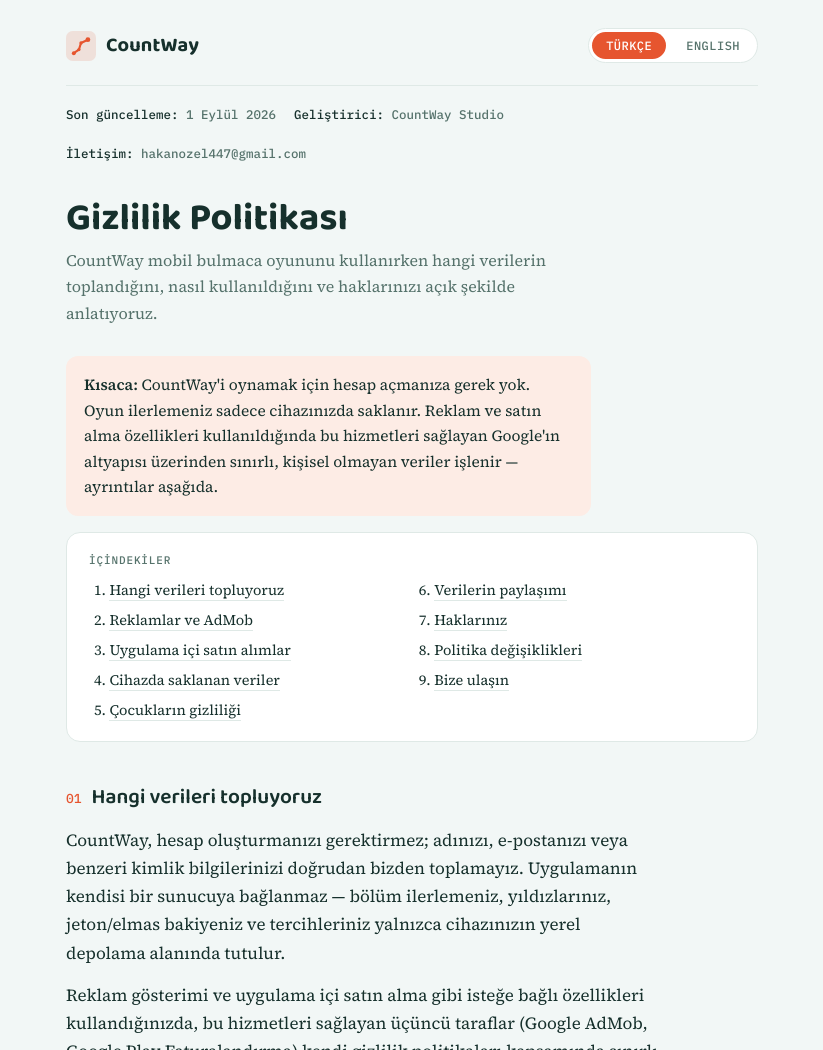
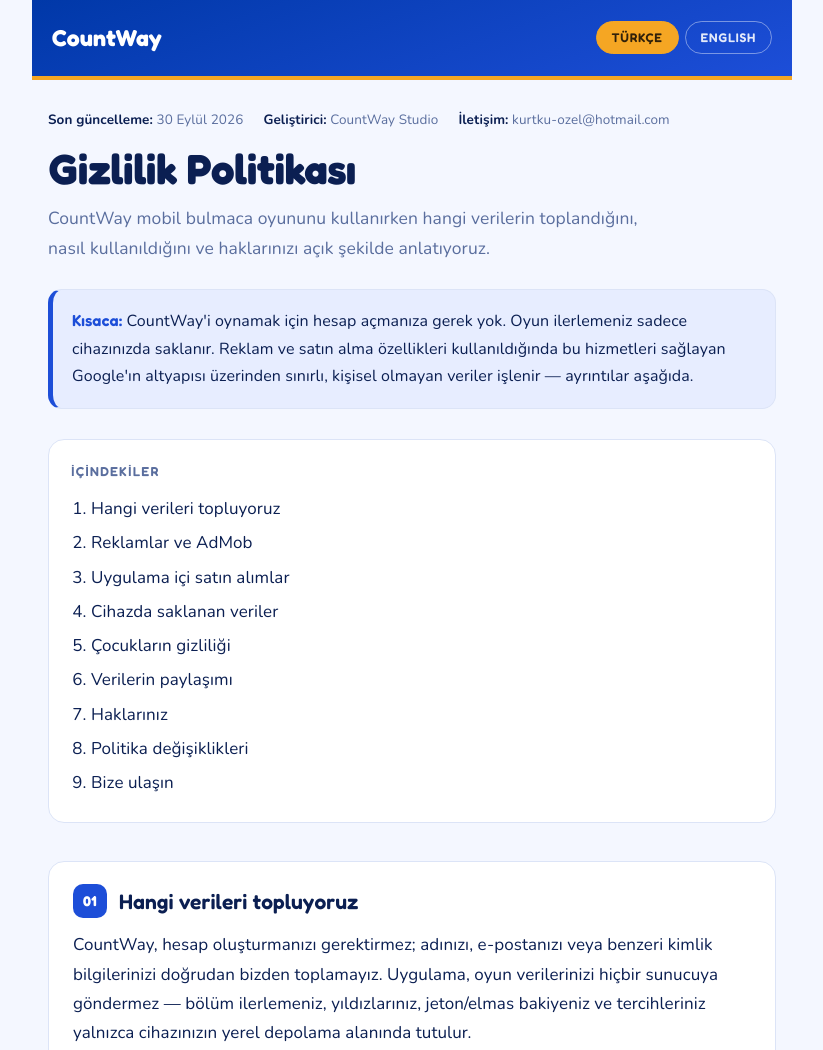
Before and after one commit to hakanozel447-svg/countway-privacy, a plain HTML site: page index.html in a window 1280 px wide. Shown: the top 1050 px of the page, without its empty margins (228-1051 px from the left). Drawn offline with nearby package versions, Linux system fonts and the light colour scheme.

Commit message:
Gizlilik politikası güncellendi: yaş eşiği 16, sunucu ifadesi düzeltildi, yeni tasarım, iletişim adresi

```diff
--- a/index.html
+++ b/index.html
@@ -6,130 +6,162 @@
 <meta name="description" content="CountWay mobil bulmaca oyununun gizlilik politikası — hangi verilerin toplandığı, nasıl kullanıldığı ve kullanıcı hakları. Türkçe ve İngilizce.">
 <title>CountWay Gizlilik Politikası</title>
 <style>
-  @import url('https://fonts.googleapis.com/css2?family=Baloo+2:wght@600;700&family=Source+Serif+4:opsz,wght@8..60,400;8..60,600&family=IBM+Plex+Mono:wght@500&display=swap');
+  @import url('https://fonts.googleapis.com/css2?family=Fredoka:wght@500;600;700&family=Nunito:wght@400;600;700&display=swap');
+
+  /* CountWay gizlilik sayfası — oyunun kendi paleti (UiTheme.gd):
+     LEVEL_BG #0038A8, TILE #1D4ED8, GOLD #F5A623/#FFD13B, VIP #2de1c2.
+     Başlıklar Fredoka (oyunun birincil yazı tipi), uzun metin Nunito
+     (o da projede var) — Fredoka bir gösteri yazı tipi, sayfalarca
+     hukuki metinde yorucu olurdu. */
 
   :root{
-    --bg:#f2f7f6;
-    --surface:#ffffff;
-    --text:#16302c;
-    --text-muted:#55726b;
-    --accent:#e6552f;
-    --accent-soft:#fdece5;
-    --border:#dfe9e6;
-    --star:#c9861f;
+    --bg:#F4F7FF;
+    --surface:#FFFFFF;
+    --text:#0B1F52;
+    --text-muted:#5A6E9E;
+    --accent:#1D4ED8;
+    --accent-soft:#E7EDFF;
+    --border:#DCE4F7;
+    --star:#F5A623;
+    --band:linear-gradient(160deg,#0038A8 0%,#1D4ED8 100%);
   }
   @media (prefers-color-scheme: dark){
     :root:not([data-theme="light"]){
-      --bg:#0e201e;
-      --surface:#16302c;
-      --text:#eef4f2;
-      --text-muted:#9fb8b2;
-      --accent:#ff9d80;
-      --accent-soft:rgba(255,157,128,.14);
-      --border:#23433d;
-      --star:#f0b84f;
+      --bg:#071233;
+      --surface:#0E1E4A;
+      --text:#EAF0FF;
+      --text-muted:#9FB2DE;
+      --accent:#7BA2FF;
+      --accent-soft:rgba(123,162,255,.14);
+      --border:#1C2F63;
+      --star:#FFD13B;
+      --band:linear-gradient(160deg,#001C55 0%,#0B2E7A 100%);
     }
   }
   :root[data-theme="dark"]{
-    --bg:#0e201e;
-    --surface:#16302c;
-    --text:#eef4f2;
-    --text-muted:#9fb8b2;
-    --accent:#ff9d80;
-    --accent-soft:rgba(255,157,128,.14);
-    --border:#23433d;
-    --star:#f0b84f;
+    --bg:#071233; --surface:#0E1E4A; --text:#EAF0FF; --text-muted:#9FB2DE;
+    --accent:#7BA2FF; --accent-soft:rgba(123,162,255,.14); --border:#1C2F63;
+    --star:#FFD13B; --band:linear-gradient(160deg,#001C55 0%,#0B2E7A 100%);
   }
 
   *{box-sizing:border-box;}
+  html{-webkit-text-size-adjust:100%;}
   body{
-    margin:0;
-    background:var(--bg);
-    color:var(--text);
-    font-family:'Source Serif 4', Georgia, 'Times New Roman', serif;
-    line-height:1.65;
-    font-size:17px;
+    margin:0; background:var(--bg); color:var(--text);
+    font-family:'Nunito',system-ui,-apple-system,'Segoe UI',sans-serif;
+    font-size:17px; line-height:1.72; letter-spacing:.005em;
   }
-  .wrap{max-width:740px;margin:0 auto;padding:0 24px 96px;}
+  .wrap{max-width:760px; margin:0 auto; padding:0 16px 64px;}
 
-  header.top{
-    display:flex;align-items:center;justify-content:space-between;
-    padding:28px 0 22px;border-bottom:1px solid var(--border);
-    margin-bottom:8px; gap:16px; flex-wrap:wrap;
+  /* ---- üst bant ---- */
+  .top{
+    display:flex; align-items:center; justify-content:space-between;
+    gap:16px; flex-wrap:wrap;
+    margin:0 -16px 28px; padding:18px 20px;
+    background:var(--band);
+    border-bottom:4px solid var(--star);
   }
-  .brand{display:flex;align-items:center;gap:10px;}
-  .brand svg{width:30px;height:30px;flex:none;}
+  .brand{display:flex; align-items:center;}
   .brand span{
-    font-family:'Baloo 2',sans-serif;font-weight:700;font-size:20px;
-    letter-spacing:.2px;
+    font-family:'Fredoka',sans-serif; font-weight:700; font-size:23px;
+    color:#fff; letter-spacing:.01em;
   }
-  .langtoggle{display:flex;gap:6px;background:var(--surface);border:1px solid var(--border);
-    border-radius:999px;padding:3px;}
+  .langtoggle{display:flex; gap:6px;}
   .langtoggle button{
-    font-family:'IBM Plex Mono',monospace;font-size:12px;font-weight:500;
-    letter-spacing:.04em; border:none;background:transparent;color:var(--text-muted);
-    padding:6px 14px;border-radius:999px;cursor:pointer;transition:background .15s,color .15s;
+    font-family:'Fredoka',sans-serif; font-weight:600; font-size:12.5px;
+    letter-spacing:.06em; cursor:pointer;
+    padding:8px 15px; border-radius:999px;
+    border:1.5px solid rgba(255,255,255,.42);
+    background:transparent; color:rgba(255,255,255,.88);
+    transition:background .15s, color .15s, border-color .15s;
   }
-  .langtoggle button.active{background:var(--accent);color:#fff;}
+  .langtoggle button:hover{background:rgba(255,255,255,.14);}
+  .langtoggle button.active{
+    background:var(--star); border-color:var(--star); color:#30210A;
+  }
 
+  /* ---- başlık bloğu ---- */
   .meta{
-    font-family:'IBM Plex Mono',monospace;font-size:12.5px;color:var(--text-muted);
-    display:flex;gap:18px;flex-wrap:wrap;margin:18px 0 34px;
+    display:flex; flex-wrap:wrap; gap:6px 20px;
+    font-size:13.5px; color:var(--text-muted); margin-bottom:14px;
   }
-  .meta b{color:var(--text);font-weight:500;}
+  .meta b{color:var(--text); font-weight:700;}
+  h1{
+    font-family:'Fredoka',sans-serif; font-weight:700;
+    font-size:clamp(30px,7vw,42px); line-height:1.15;
+    margin:0 0 10px; letter-spacing:-.01em;
+  }
+  .tagline{
+    font-size:17.5px; color:var(--text-muted);
+    margin:0 0 26px; max-width:58ch;
+  }
 
-  h1{
-    font-family:'Baloo 2',sans-serif;font-weight:700;font-size:clamp(28px,5vw,38px);
-    line-height:1.15;text-wrap:balance;margin:6px 0 6px;
+  /* ---- özet kutusu ---- */
+  .callout{
+    background:var(--accent-soft);
+    border:1px solid var(--border);
+    border-left:5px solid var(--accent);
+    border-radius:14px; padding:17px 19px;
+    margin:0 0 30px; font-size:16px;
   }
-  .tagline{color:var(--text-muted);font-size:16px;margin:0 0 30px;max-width:60ch;}
+  .callout b{font-family:'Fredoka',sans-serif; font-weight:600; color:var(--accent);}
 
-  nav.toc{
-    background:var(--surface);border:1px solid var(--border);border-radius:14px;
-    padding:18px 22px;margin-bottom:38px;
+  /* ---- içindekiler ---- */
+  .toc{
+    background:var(--surface); border:1px solid var(--border);
+    border-radius:16px; padding:20px 22px; margin:0 0 38px;
   }
-  nav.toc p{
-    font-family:'IBM Plex Mono',monospace;font-size:11px;letter-spacing:.08em;
-    text-transform:uppercase;color:var(--text-muted);margin:0 0 10px;
+  .toc > p{
+    font-family:'Fredoka',sans-serif; font-weight:600; font-size:13px;
+    letter-spacing:.09em; text-transform:uppercase;
+    color:var(--text-muted); margin:0 0 12px;
   }
-  nav.toc ol{margin:0;padding-left:1.2em;columns:2;column-gap:24px;}
-  nav.toc li{margin-bottom:6px;font-size:14.5px;}
-  nav.toc a{color:var(--text);text-decoration:none;border-bottom:1px solid var(--border);}
-  nav.toc a:hover{border-color:var(--accent);color:var(--accent);}
+  .toc ol{margin:0; padding-left:20px;}
+  .toc li{margin:5px 0;}
+  .toc a{color:var(--text); text-decoration:none; border-bottom:1px solid transparent;}
+  .toc a:hover{color:var(--accent); border-bottom-color:var(--accent);}
 
-  section{margin-bottom:34px;scroll-margin-top:20px;}
+  /* ---- bölümler ---- */
+  section{
+    background:var(--surface); border:1px solid var(--border);
+    border-radius:16px; padding:22px 24px; margin:0 0 16px;
+    scroll-margin-top:16px;
+  }
   h2{
-    font-family:'Baloo 2',sans-serif;font-weight:600;font-size:21px;
-    color:var(--text);margin:0 0 12px;display:flex;align-items:baseline;gap:10px;
+    display:flex; align-items:center; gap:12px;
+    font-family:'Fredoka',sans-serif; font-weight:600;
+    font-size:21px; line-height:1.3; margin:0 0 12px;
   }
-  h2 .num{font-family:'IBM Plex Mono',monospace;font-size:13px;color:var(--accent);font-weight:500;}
-  p{margin:0 0 14px;max-width:66ch;}
-  ul{margin:0 0 14px;padding-left:1.3em;max-width:64ch;}
-  li{margin-bottom:6px;}
-  a{color:var(--accent);}
-
-  .callout{
-    background:var(--accent-soft);border-radius:12px;padding:16px 18px;
-    margin:0 0 16px;max-width:64ch;font-size:15.5px;
+  .num{
+    flex:none; display:inline-flex; align-items:center; justify-content:center;
+    min-width:34px; height:34px; border-radius:10px;
+    background:var(--accent); color:#fff;
+    font-size:14px; font-weight:700; letter-spacing:.02em;
   }
-  .callout b{color:var(--text);}
-
-  table{border-collapse:collapse;width:100%;margin:0 0 16px;font-size:14.5px;}
-  table :is(th,td){text-align:left;padding:8px 10px;border-bottom:1px solid var(--border);vertical-align:top;}
-  th{font-family:'IBM Plex Mono',monospace;font-size:11px;letter-spacing:.06em;text-transform:uppercase;color:var(--text-muted);font-weight:500;}
+  section p{margin:0 0 12px;}
+  section p:last-child{margin-bottom:0;}
+  section ul{margin:0 0 12px; padding-left:22px;}
+  section li{margin:6px 0;}
+  a{color:var(--accent); text-decoration:underline; text-underline-offset:2px;}
+  a:hover{color:var(--text);}
+  b,strong{font-weight:700;}
 
   footer{
-    margin-top:52px;padding-top:26px;border-top:1px solid var(--border);
-    font-size:14.5px;color:var(--text-muted);
+    margin-top:36px; padding-top:22px; border-top:1px solid var(--border);
+    font-size:13.5px; color:var(--text-muted); text-align:center;
   }
-  footer a{color:var(--accent);}
 
   [data-lang]{display:none;}
   [data-lang].active{display:block;}
 
   @media (max-width:520px){
-    nav.toc ol{columns:1;}
-    .meta{gap:10px 18px;}
+    body{font-size:16px;}
+    .wrap{padding:0 14px 48px;}
+    .top{margin:0 -14px 22px; padding:15px 16px;}
+    .brand span{font-size:20px;}
+    section{padding:18px 17px; border-radius:14px;}
+    h2{font-size:19px; gap:10px;}
+    .num{min-width:30px; height:30px; font-size:13px;}
   }
 </style>
 </head>
@@ -137,14 +169,6 @@
 <div class="wrap">
   <header class="top">
     <div class="brand">
-      <svg viewBox="0 0 100 100" xmlns="http://www.w3.org/2000/svg" aria-hidden="true">
-        <rect width="100" height="100" rx="22" fill="var(--accent)" opacity="0.14"/>
-        <polyline points="26,74 43,62 50,40 73,29" fill="none" stroke="var(--accent)" stroke-width="7" stroke-linecap="round" stroke-linejoin="round"/>
-        <circle cx="26" cy="74" r="6.5" fill="var(--accent)"/>
-        <circle cx="43" cy="62" r="5.5" fill="var(--accent)"/>
-        <circle cx="50" cy="40" r="5.5" fill="var(--accent)"/>
-        <circle cx="73" cy="29" r="8" fill="var(--accent)"/>
-      </svg>
       <span>CountWay</span>
     </div>
     <div class="langtoggle" role="group" aria-label="Language">
@@ -155,7 +179,7 @@
 
   <!-- ============ TURKISH ============ -->
   <div data-lang="tr" class="active">
-    <div class="meta"><span><b>Son güncelleme:</b> 1 Eylül 2026</span><span><b>Geliştirici:</b> CountWay Studio</span><span><b>İletişim:</b> hakanozel447@gmail.com</span></div>
+    <div class="meta"><span><b>Son güncelleme:</b> 30 Eylül 2026</span><span><b>Geliştirici:</b> CountWay Studio</span><span><b>İletişim:</b> kurtku-ozel@hotmail.com</span></div>
     <h1>Gizlilik Politikası</h1>
     <p class="tagline">CountWay mobil bulmaca oyununu kullanırken hangi verilerin toplandığını, nasıl kullanıldığını ve haklarınızı açık şekilde anlatıyoruz.</p>
 
@@ -178,7 +202,7 @@
 
     <section id="tr-1">
       <h2><span class="num">01</span>Hangi verileri topluyoruz</h2>
-      <p>CountWay, hesap oluşturmanızı gerektirmez; adınızı, e-postanızı veya benzeri kimlik bilgilerinizi doğrudan bizden toplamayız. Uygulamanın kendisi bir sunucuya bağlanmaz — bölüm ilerlemeniz, yıldızlarınız, jeton/elmas bakiyeniz ve tercihleriniz yalnızca cihazınızın yerel depolama alanında tutulur.</p>
+      <p>CountWay, hesap oluşturmanızı gerektirmez; adınızı, e-postanızı veya benzeri kimlik bilgilerinizi doğrudan bizden toplamayız. Uygulama, oyun verilerinizi hiçbir sunucuya göndermez — bölüm ilerlemeniz, yıldızlarınız, jeton/elmas bakiyeniz ve tercihleriniz yalnızca cihazınızın yerel depolama alanında tutulur.</p>
       <p>Reklam gösterimi ve uygulama içi satın alma gibi isteğe bağlı özellikleri kullandığınızda, bu hizmetleri sağlayan üçüncü taraflar (Google AdMob, Google Play Faturalandırma) kendi gizlilik politikaları kapsamında sınırlı teknik veri toplayabilir. Bu veriler bizim tarafımızdan değil, doğrudan bu hizmet sağlayıcılar tarafından işlenir.</p>
     </section>
 
@@ -208,7 +232,9 @@
 
     <section id="tr-5">
       <h2><span class="num">05</span>Çocukların gizliliği</h2>
-      <p>CountWay, genel kitleye yönelik bir bulmaca oyunudur ve özellikle çocuklara yönelik olarak tasarlanmamıştır. 13 yaşın altındaki kullanıcılardan bilerek kişisel veri toplamıyoruz. Bir çocuğun bize kişisel veri sağladığını düşünüyorsanız, aşağıdaki adresten bizimle iletişime geçin; ilgili veriyi derhal kaldıracağız.</p>
+      <p>CountWay, genel kitleye yönelik bir bulmaca oyunudur ve özellikle çocuklara yönelik olarak tasarlanmamıştır. 16 yaşın altındaki kullanıcılardan bilerek kişisel veri toplamıyoruz.</p>
+      <p>Uygulama ilk açılışta doğum yılınızı sorar. <b>16 yaşın altında olduğunuzu belirtirseniz veya yaşınız bilinmiyorsa, size hiçbir reklam gösterilmez</b> — reklam SDK'sı hiç başlatılmaz, dolayısıyla reklam kimliğiniz okunmaz ve reklam amacıyla hiçbir veri toplanmaz. Kişiselleştirilmiş reklam da, kişiselleştirilmemiş reklam da gösterilmez.</p>
+      <p>Bu eşik, Avrupa Birliği Genel Veri Koruma Tüzüğü'nün (GDPR) dijital onay yaşı için öngördüğü en yüksek değerdir; üye ülkelerin belirlediği alt sınırların tamamını karşılar. Bir çocuğun bize kişisel veri sağladığını düşünüyorsanız, aşağıdaki adresten bizimle iletişime geçin; ilgili veriyi derhal kaldıracağız.</p>
     </section>
 
     <section id="tr-6">
@@ -228,13 +254,13 @@
 
     <section id="tr-9">
       <h2><span class="num">09</span>Bize ulaşın</h2>
-      <p>Sorularınız için: <a href="mailto:hakanozel447@gmail.com">hakanozel447@gmail.com</a></p>
+      <p>Sorularınız için: <a href="mailto:kurtku-ozel@hotmail.com">kurtku-ozel@hotmail.com</a></p>
     </section>
   </div>
 
   <!-- ============ ENGLISH ============ -->
   <div data-lang="en">
-    <div class="meta"><span><b>Last updated:</b> September 1, 2026</span><span><b>Developer:</b> CountWay Studio</span><span><b>Contact:</b> hakanozel447@gmail.com</span></div>
+    <div class="meta"><span><b>Last updated:</b> September 30, 2026</span><span><b>Developer:</b> CountWay Studio</span><span><b>Contact:</b> kurtku-ozel@hotmail.com</span></div>
     <h1>Privacy Policy</h1>
     <p class="tagline">A plain explanation of what data CountWay collects while you play, how it's used, and what choices you have.</p>
 
@@ -257,7 +283,7 @@
 
     <section id="en-1">
       <h2><span class="num">01</span>What we collect</h2>
-      <p>CountWay doesn't require an account, and we don't directly collect your name, email, or similar identifying information. The app itself doesn't connect to a server — your chapter progress, stars, coin/diamond balance, and preferences are stored only in local storage on your device.</p>
+      <p>CountWay doesn't require an account, and we don't directly collect your name, email, or similar identifying information. The app never sends your game data to any server — your chapter progress, stars, coin/diamond balance, and preferences are stored only in local storage on your device.</p>
       <p>When you use optional features such as watching ads or making in-app purchases, the third parties providing those services (Google AdMob, Google Play Billing) may collect limited technical data under their own privacy policies. That data is processed directly by those providers, not by us.</p>
     </section>
 
@@ -287,7 +313,9 @@
 
     <section id="en-5">
       <h2><span class="num">05</span>Children's privacy</h2>
-      <p>CountWay is a general-audience puzzle game and isn't specifically directed at children. We don't knowingly collect personal data from users under 13. If you believe a child has provided us with personal data, please contact us below and we'll remove it promptly.</p>
+      <p>CountWay is a general-audience puzzle game and isn't specifically directed at children. We don't knowingly collect personal data from users under 16.</p>
+      <p>The app asks for your birth year on first launch. <b>If you indicate that you are under 16, or your age is unknown, you are shown no ads at all</b> — the ad SDK is never initialised, so your advertising identifier is never read and no data is collected for advertising purposes. Neither personalised nor non-personalised ads are shown.</p>
+      <p>This threshold is the highest digital age of consent permitted under the EU General Data Protection Regulation (GDPR), and therefore satisfies every lower limit set by individual member states. If you believe a child has provided us with personal data, please contact us below and we'll remove it promptly.</p>
     </section>
 
     <section id="en-6">
@@ -307,7 +335,7 @@
 
     <section id="en-9">
       <h2><span class="num">09</span>Contact us</h2>
-      <p>Questions? Reach us at <a href="mailto:hakanozel447@gmail.com">hakanozel447@gmail.com</a></p>
+      <p>Questions? Reach us at <a href="mailto:kurtku-ozel@hotmail.com">kurtku-ozel@hotmail.com</a></p>
     </section>
   </div>
 
```
